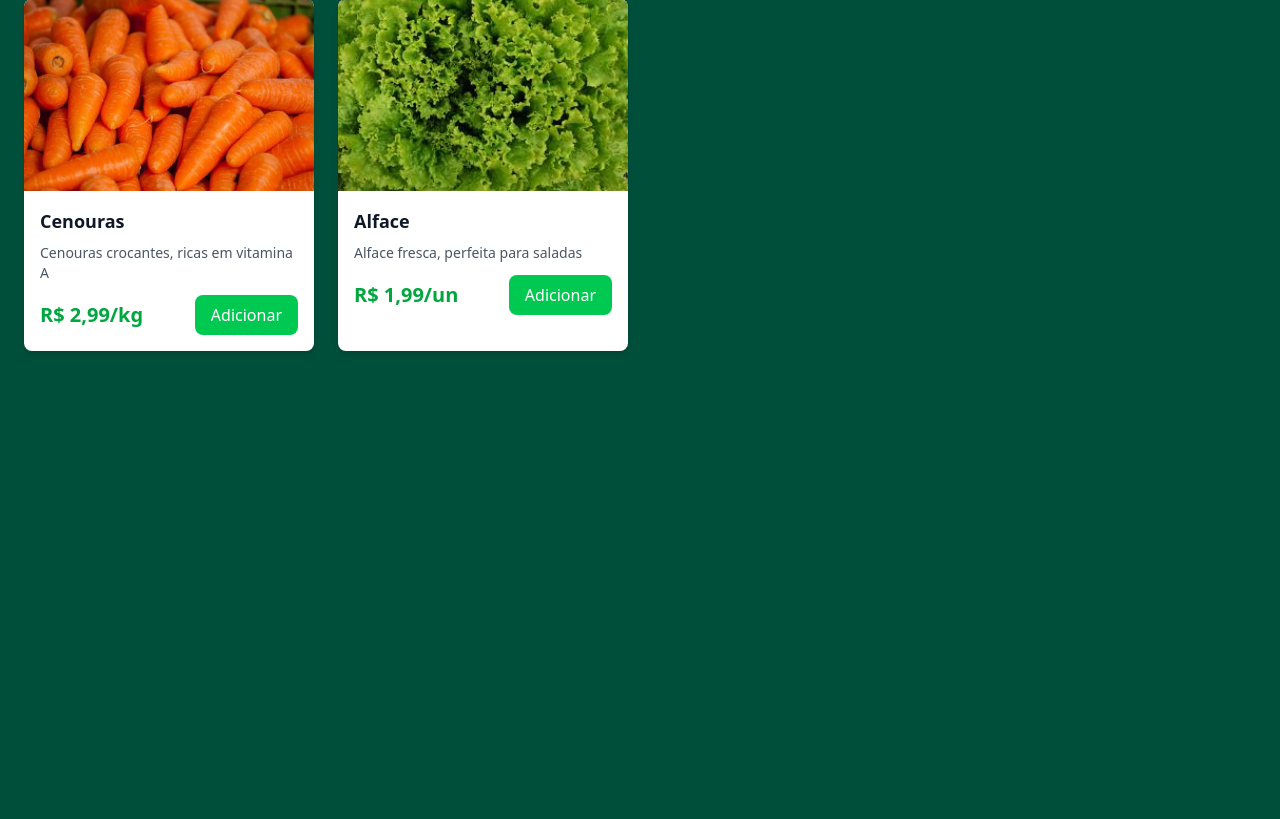
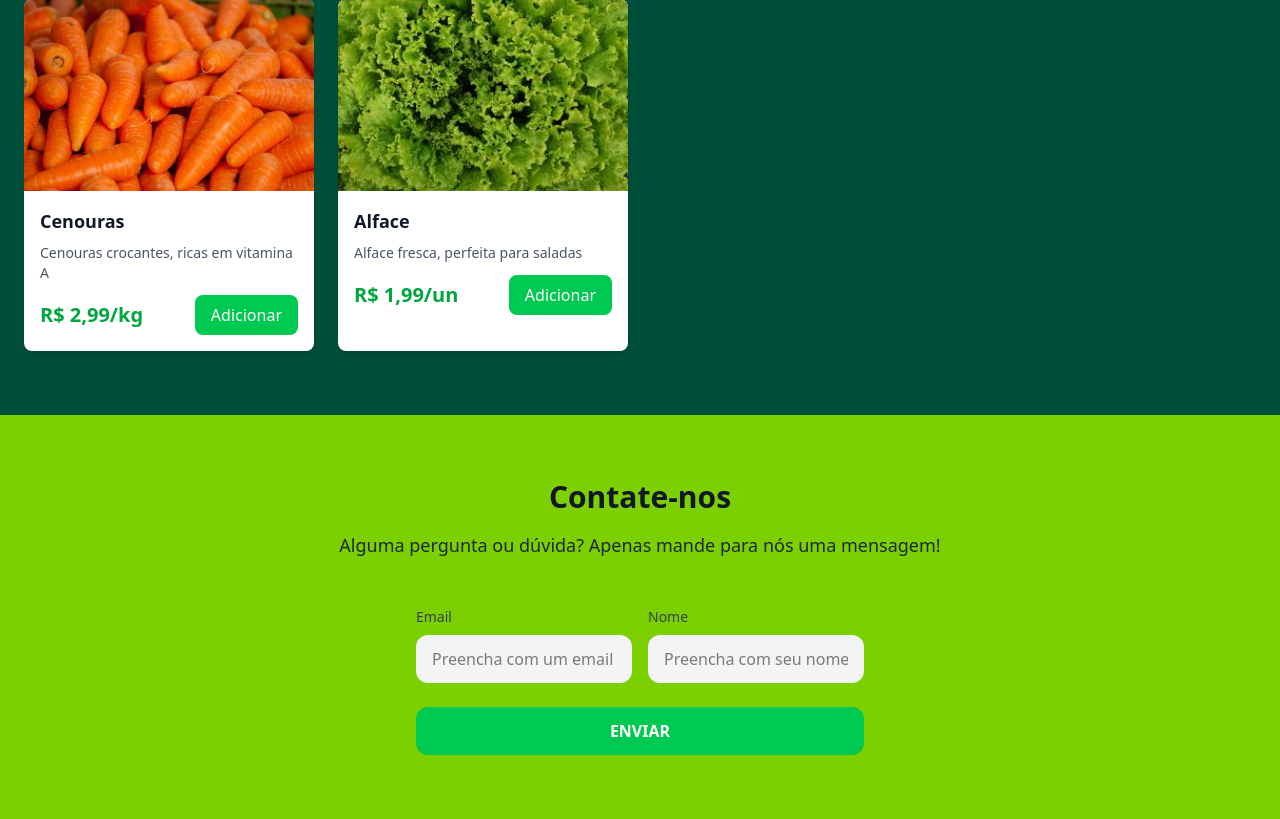
Before and after one commit to TamyDB/Feirinha-Digital, a PHP site: page /main.php in a window 1280 px wide. Shown: the part 1013-1832 px from the top of the page. Before the commit the page ends 1364 px from the top, so only its background shows below. Run offline with PHP 8.4, Linux system fonts and the light colour scheme; some libraries are stand-ins or nearby versions.

Commit message:
feat added contact us on main.php

```diff
--- a/main.php
+++ b/main.php
@@ -117,7 +117,7 @@
                     <p class="text-sm text-gray-600 dark:text-gray-400 mb-3">Frescos e suculentos, perfeitos para saladas e molhos</p>
                     <div class="flex justify-between items-center">
                         <span class="text-xl font-bold text-green-600">R$ 4,99/kg</span>
-                        <button class="cursor-pointer bg-green-500 hover:bg-green-600 text-white px-4 py-2 rounded-lg transition-colors duration-200">
+                        <button class="cursor-pointer bg-green-500 lg:dark:hover:bg-green-600 text-white px-4 py-2 rounded-lg transition-colors duration-200">
                             Adicionar
                         </button>
                     </div>
@@ -134,7 +134,7 @@
                     <p class="text-sm text-gray-600 dark:text-gray-400 mb-3">Batatas frescas, ideais para fritas e purês</p>
                     <div class="flex justify-between items-center">
                         <span class="text-xl font-bold text-green-600">R$ 3,50/kg</span>
-                        <button class="cursor-pointer bg-green-500 hover:bg-green-600 text-white px-4 py-2 rounded-lg transition-colors duration-200">
+                        <button class="cursor-pointer bg-green-500 lg:dark:hover:bg-green-600 text-white px-4 py-2 rounded-lg transition-colors duration-200">
                             Adicionar
                         </button>
                     </div>
@@ -151,7 +151,7 @@
                     <p class="text-sm text-gray-600 dark:text-gray-400 mb-3">Beterrabas orgânicas, ricas em nutrientes</p>
                     <div class="flex justify-between items-center">
                         <span class="text-xl font-bold text-green-600">R$ 6,99/kg</span>
-                        <button class="cursor-pointer bg-green-500 hover:bg-green-600 text-white px-4 py-2 rounded-lg transition-colors duration-200">
+                        <button class="cursor-pointer bg-green-500 lg:dark:hover:bg-green-600 text-white px-4 py-2 rounded-lg transition-colors duration-200">
                             Adicionar
                         </button>
                     </div>
@@ -168,7 +168,7 @@
                     <p class="text-sm text-gray-600 dark:text-gray-400 mb-3">Pimentões coloridos, perfeitos para refogados</p>
                     <div class="flex justify-between items-center">
                         <span class="text-xl font-bold text-green-600">R$ 7,50/kg</span>
-                        <button class="cursor-pointer bg-green-500 hover:bg-green-600 text-white px-4 py-2 rounded-lg transition-colors duration-200">
+                        <button class="cursor-pointer bg-green-500 lg:dark:hover:bg-green-600 text-white px-4 py-2 rounded-lg transition-colors duration-200">
                             Adicionar
                         </button>
                     </div>
@@ -185,7 +185,7 @@
                     <p class="text-sm text-gray-600 dark:text-gray-400 mb-3">Cenouras crocantes, ricas em vitamina A</p>
                     <div class="flex justify-between items-center">
                         <span class="text-xl font-bold text-green-600">R$ 2,99/kg</span>
-                        <button class="cursor-pointer bg-green-500 hover:bg-green-600 text-white px-4 py-2 rounded-lg transition-colors duration-200">
+                        <button class="cursor-pointer bg-green-500 lg:dark:hover:bg-green-600 text-white px-4 py-2 rounded-lg transition-colors duration-200">
                             Adicionar
                         </button>
                     </div>
@@ -202,7 +202,7 @@
                     <p class="text-sm text-gray-600 dark:text-gray-400 mb-3">Alface fresca, perfeita para saladas</p>
                     <div class="flex justify-between items-center">
                         <span class="text-xl font-bold text-green-600">R$ 1,99/un</span>
-                        <button class="cursor-pointer bg-green-500 hover:bg-green-600 text-white px-4 py-2 rounded-lg transition-colors duration-200">
+                        <button class="cursor-pointer bg-green-500 lg:dark:hover:bg-green-600 text-white px-4 py-2 rounded-lg transition-colors duration-200">
                             Adicionar
                         </button>
                     </div>
@@ -213,6 +213,62 @@
     </div>
 </section>
 
+<!-- Sessão de contato -->
+<section class="py-16 px-4 lg:px-6 bg-lime-500">
+    <div class="mx-auto max-w-screen-xl">
+        <div class="text-center mb-12">
+            <h2 class="text-3xl font-bold text-gray-900 mb-4">Contate-nos</h2>
+            <p class="text-lg text-gray-800">Alguma pergunta ou dúvida? Apenas mande para nós uma mensagem!</p>
+        </div>
+
+        <div class="max-w-md mx-auto">
+            <form class="space-y-6" method="POST" action="">
+                <div class="flex flex-col sm:flex-row gap-4">
+                    <div class="flex-1">
+                        <label for="email" class="block text-sm font-medium text-gray-700 mb-2">Email</label>
+                        <input type="email" id="email" name="email" placeholder="Preencha com um email"
+                               class="w-full px-4 py-3 rounded-xl bg-gray-100 border-0 focus:ring-2 focus:ring-teal-500 focus:bg-white transition-colors duration-200"
+                               required>
+                    </div>
+                    <div class="flex-1">
+                        <label for="name" class="block text-sm font-medium text-gray-700 mb-2">Nome</label>
+                        <input type="text" id="name" name="name" placeholder="Preencha com seu nome"
+                               class="w-full px-4 py-3 rounded-xl bg-gray-100 border-0 focus:ring-2 focus:ring-teal-500 focus:bg-white transition-colors duration-200"
+                               required>
+                    </div>
+                </div>
+
+                <div class="text-center">
+                    <button type="submit" name="submit_contact"
+                            class="w-full bg-green-500 lg:dark:hover:bg-green-600 text-white font-bold py-3 px-6 rounded-xl transition-colors duration-200 uppercase">
+                        Enviar
+                    </button>
+                </div>
+            </form>
+        </div>
+    </div>
+</section>
+
+<?php
+// Envio
+if (isset($_POST['submit_contact'])) {
+    $email = filter_var($_POST['email'], FILTER_SANITIZE_EMAIL);
+    $name = htmlspecialchars($_POST['name'], ENT_QUOTES, 'UTF-8');
+
+    // Validação básica
+    if (filter_var($email, FILTER_VALIDATE_EMAIL) && !empty($name)) {
+        // Por agora tem um mensagem de sucesso
+        echo '<div class="fixed top-4 right-4 bg-green-500 text-white px-6 py-3 rounded-lg shadow-lg z-50">
+                <p>Obrigado pela sua mensagem, ' . $name . '! Retornaremos em breve.</p>
+              </div>';
+    } else {
+        echo '<div class="fixed top-4 right-4 bg-red-500 text-white px-6 py-3 rounded-lg shadow-lg z-50">
+                <p>Por favor bote um email e nome válido.</p>
+              </div>';
+    }
+}
+?>
+
 </body>
 
 </html>
```
